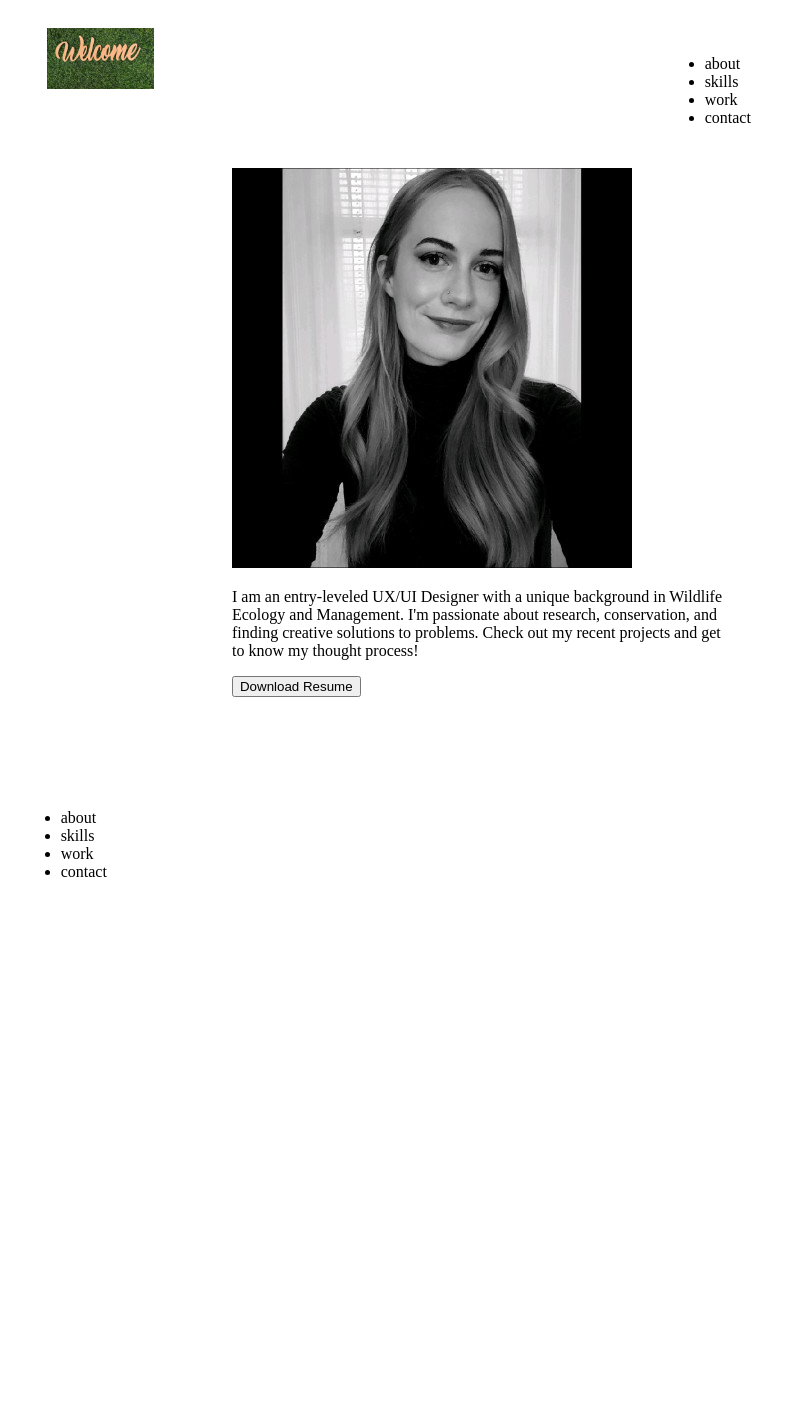
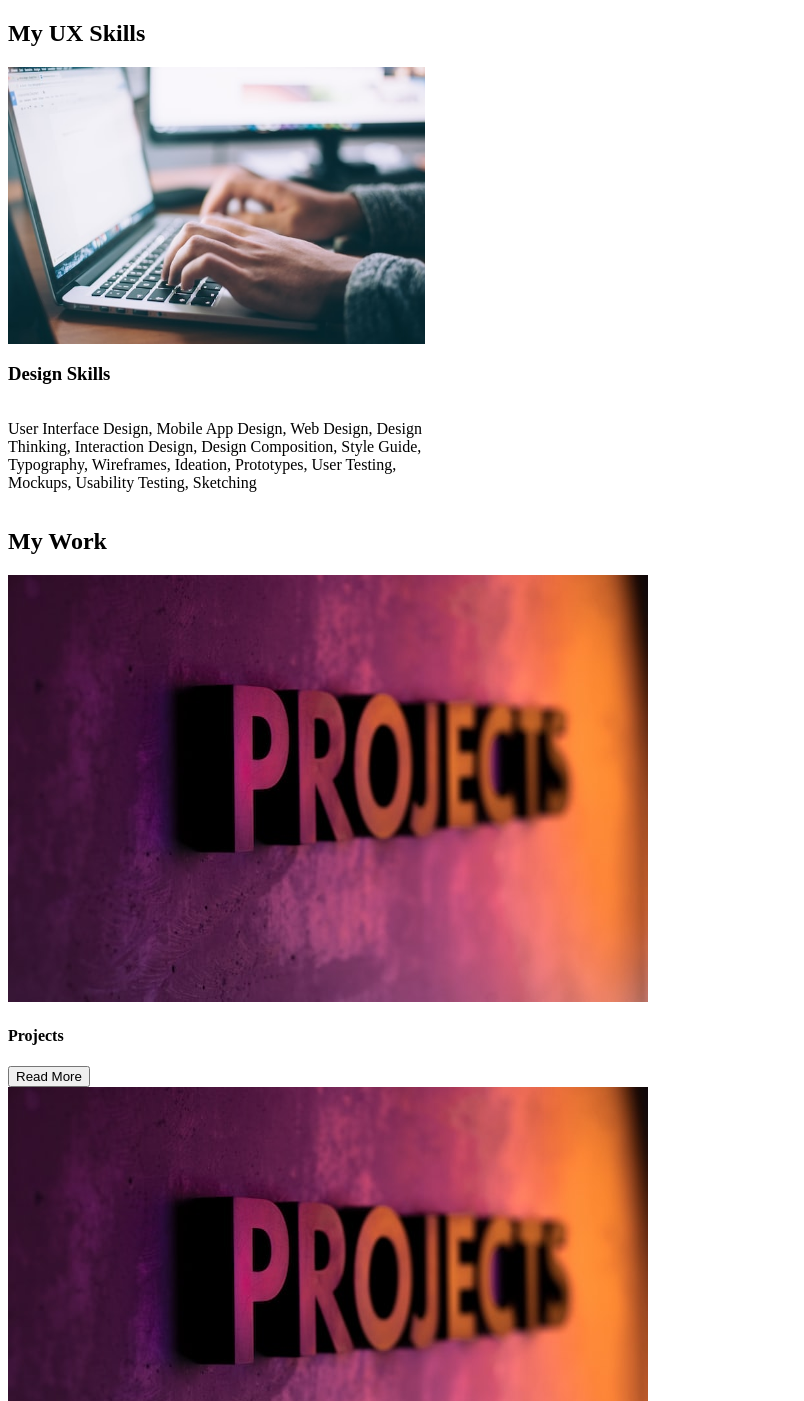
Before and after one commit to hkirkland03/UX_UI_HW_18, a plain HTML site: page index.html in a window 1280 px wide. Shown: the top 1401 px of the page, without its empty margins (0-804 px from the left). Before the commit the page ends 917 px from the top, so only its background shows below. Drawn offline with Linux system fonts and the light colour scheme.

Commit message:
Add files via upload
hw18

```diff
--- a/index.html
+++ b/index.html
@@ -2,37 +2,48 @@
 <html>
 <head>
   <link rel="stylesheet" href="style.css">
-  <title>Hanna Kirkland's Portfolio</title>
+  <title>My UX Skills</title>
 </head>
 <body>
-<header class="navigation">
-<div class="inline-block">
-  <div class="logo">
-  <img src="welcome.jpg" class="navigation">
-  </div>
-</div>
-<nav class="inline-block">
-   <ul>
-    <li class="inline-block"></li>
-    <li>about</li>
-    <li>skills</li>
-    <li>work</li>
-    <li>contact</li>
-  </ul>
-</nav>
-<section class="heroImg">
-  <div class="content">
-    <img src="profile picture copy.jpeg">
-    <p>I am an entry-leveled UX/UI Designer with a unique background in Wildlife Ecology and Management. I'm passionate about research, conservation, and finding creative solutions to problems. Check out my recent projects and get to know my thought process!</p>
-    <button>Download Resume</button>
-  </div>
+<section class="mySkills">
+    <h1>My UX Skills</h1>
+    <div class="flexContainer">
+        <img src="computer.jpg">
+        <h3>Design Skills</h3>
+        <p>User Interface Design, Mobile App Design, Web Design, Design Thinking, Interaction Design, Design Composition, Style Guide, Typography, Wireframes, Ideation, Prototypes, User Testing, Mockups, Usability Testing, Sketching</p>
+    </div>
 </section>
-<footer>
-  <ul>
-    <li>about</li>
-    <li>skills</li>
-    <li>work</li>
-    <li>contact</li>
-  </ul>
-</footer>
+<section class="myWork">
+    <h1>My Work</h1>
+    <div class="workGrid">
+        <div class="first">
+        <img src="projectpic.jpg">
+        </div>
+        <div class="second">
+            <h4>Projects</h4>
+            <p></p>
+            <button>Read More</button>
+        </div>
+        <div class="first">
+            <img src="projectpic.jpg">
+            </div>
+            <div class="second">
+                <h4>Projects</h4>
+                <p></p>
+                <button>Read More</button>
+            </div>
+            <div class="first">
+                <img src="projectpic.jpg">
+                </div>
+                <div class="second">
+                    <h4>Projects</h4>
+                    <p></p>
+                    <button>Read More</button>
+                </div>
+    </div>
+    <h3>View all projects</h3>
+</section>
+
+
+
 </body>
--- a/style.css
+++ b/style.css
@@ -1,46 +1,9 @@
-.inline-block {
-    display: inline-block;
-    vertical-align: top;
-
+.flexContainer{
+display: flex;
+width: 33%;
+flex-direction: column;
 }
-
-.logo {
-    width: 23%;
-    padding: 1%;
-    text-align: center;
-
+<!-- My UX Skills section coded using CSS flex -->
+@media only screen and (max-width) {
+    flex-direction: column;
 }
-
-
-.navigation {
-    width:73%;
-    padding: 1%;
-}
-
-.li {
-    align-items: right;
-    width: 50%;
-    margin-left: auto;
-}
-
-.heroImg {
-    height: 600px;
-    padding: 25px;
-
-}
-
-.content {
-    width: 500px;
-    margin: 0 auto;
-}
-
-.footer {
-    background-color: #373738;
-    padding: center;
-}
-
-.footer class of ul {
-    display: inline-block;
-    vertical-align: top;
-    padding: center;
-}
```
Also changed, not shown: computer.jpg (added), projectpic.jpg (added).
